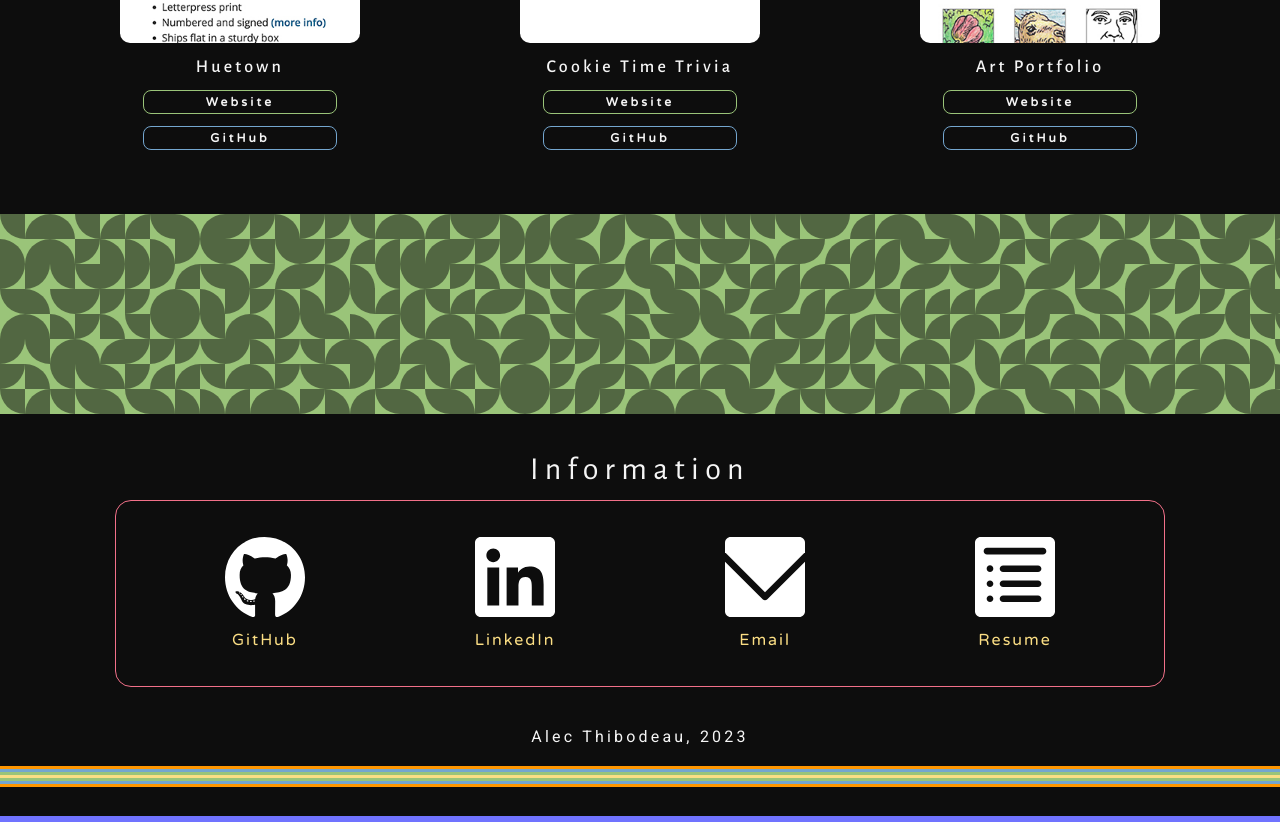
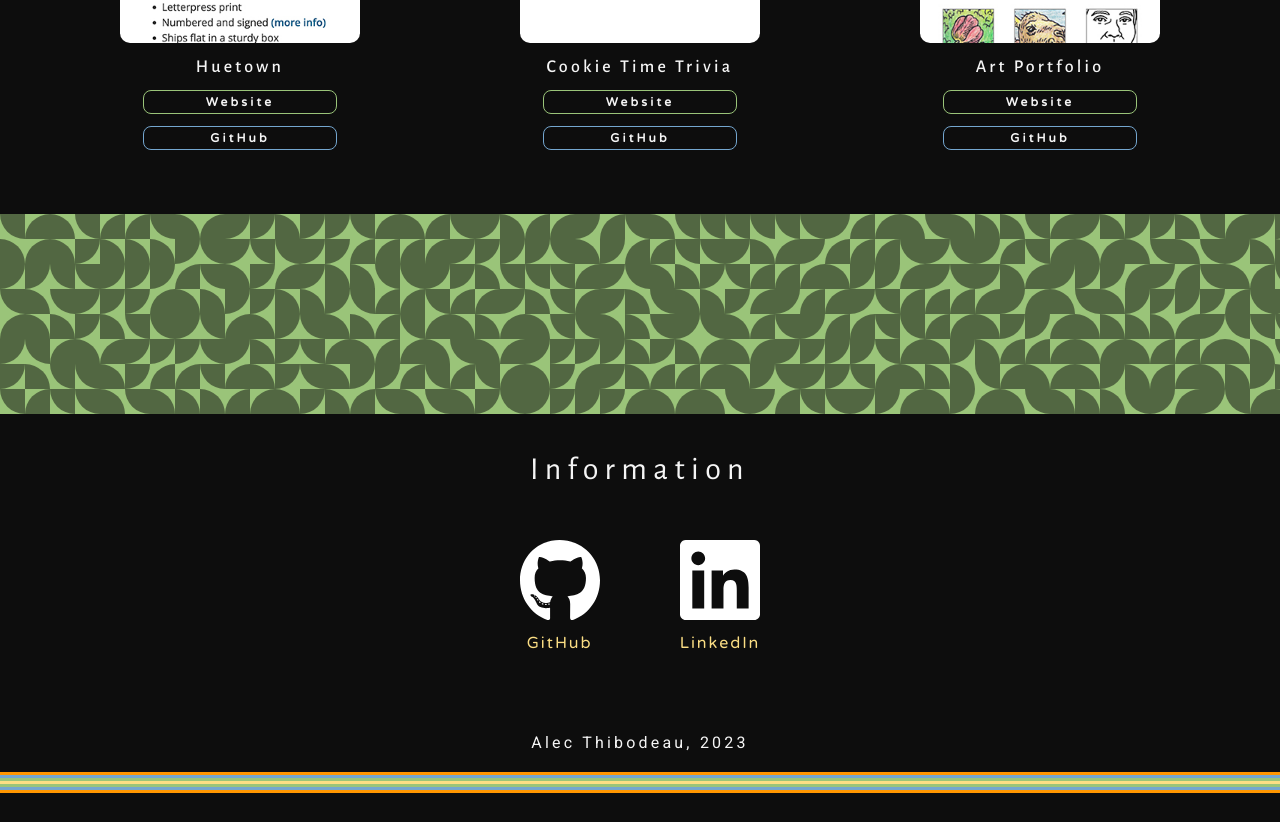
Before and after one commit to alecthibodeau/alecthibodeau.github.io, a React (Create React App) app: page / in a window 1280 px wide. Shown: the part 2253-3075 px from the top of the page. Built offline with nearby package versions, Linux system fonts and the light colour scheme.

Commit message:
Update Footer component

```diff
--- a/src/components/Footer.tsx
+++ b/src/components/Footer.tsx
@@ -42,7 +42,7 @@ function Footer(props: { isBreakpointXs: boolean, viewportWidth: number }): JSX.
           {helpers.formatTitleCase(sections.information)}
         </div>
         <div className="information-box">
-          {constants.informationItems.map(renderInformationItem)}
+          {constants.informationItems.slice(0, 2).map(renderInformationItem)}
         </div>
         <div className="credit">
           {`Alec Thibodeau, ${new Date().getFullYear()}`}
--- a/src/constants.ts
+++ b/src/constants.ts
@@ -15,10 +15,10 @@ import radTabs from './assets/images/mobile_screenshot_radtabs.jpg';
 import ticTacToe from './assets/images/mobile_screenshot_tic_tac_toe.jpg';
 
 /* Information Images */
-import email from './assets/images/icon_solid_email.svg';
-import linkedIn from './assets/images/icon_solid_linkedin.svg';
-import gitHub from './assets/images/icon_solid_github.svg';
-import resume from './assets/images/icon_solid_resume.svg';
+import iconEmail from './assets/images/icon_solid_email.svg';
+import iconLinkedIn from './assets/images/icon_solid_linkedin.svg';
+import iconGitHub from './assets/images/icon_solid_github.svg';
+import iconResume from './assets/images/icon_solid_resume.svg';
 
 const hypertextReference = {
   artPortfolio: 'https://alecthibodeau.com',
@@ -116,22 +116,22 @@ const informationItems: InformationItem[] = [
   {
     name: 'GitHub',
     href: hypertextReference.gitHub,
-    image: gitHub
+    image: iconGitHub
   },
   {
     name: 'LinkedIn',
     href: hypertextReference.linkedIn,
-    image: linkedIn
+    image: iconLinkedIn
   },
   {
     name: 'Email',
     href: hypertextReference.mailTo,
-    image: email
+    image: iconEmail
   },
   {
     name: 'Resume',
     href: hypertextReference.pdfResumeView,
-    image: resume
+    image: iconResume
   }
 ];
 
--- a/src/styles/_footer.scss
+++ b/src/styles/_footer.scss
@@ -5,17 +5,15 @@ footer {
 }
 
 .information-box {
-  max-width: $element-width-standard;
+  width: fit-content;
   display: flex;
   flex-direction: column;
-  border: $border-width-small solid $rainbow-red;
-  border-radius: 1rem;
   margin: .75rem auto 1.5rem;
-  padding: 2rem 0;
+  padding: 2rem;
 
   a {
     display: inline-block;
-    margin: 1.25rem auto;
+    margin: 1.5rem;
   }
 }
 
@@ -59,10 +57,15 @@ footer {
 @media (min-width: $breakpoint-sm) {
 
   .information-box {
-    width: 85%;
-    max-width: $element-width-large;
     flex-direction: row;
     padding: 1rem 1.5rem;
     margin-bottom: 2.5rem;
   }
 }
+
+@media (min-width: $breakpoint-lg) {
+
+.information-box a {
+    margin: 1.5rem 2.5rem;
+  }
+}
```
